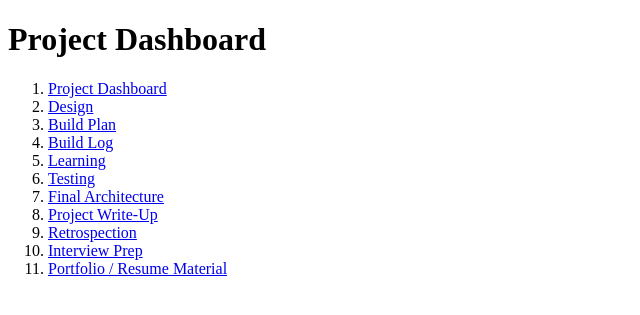
After one commit to Blasczyk/Project_Design_App, a Flask app: template templates/project_dashboard.html in a window 1280 px wide. The commit adds this page. Shown: the top 315 px of the page, without its empty margins (0-640 px from the left). Run offline with Flask 3, Linux system fonts and the light colour scheme; the template is opened without the code that fills it, so the values that code supplies are empty.

Commit message:
Refactor project routes and templates; add project dashboard and design form functionality

```diff
--- a/app.py
+++ b/app.py
@@ -1,4 +1,4 @@
-from flask import Flask, render_template, request
+from flask import Flask, render_template, request, redirect, url_for
 
 app = Flask(__name__)
 
@@ -28,13 +28,13 @@ projects = [
 ]
 
 @app.route("/", methods = ['Get'] )
-def dashboard():
+def Project_Repo():
     return render_template("projects.html", projects=projects)
 
 
 
 @app.route("/projects/<int:project_id>")
-def project_overview(project_id):
+def dashboard(project_id):
     project = next(
         (project for project in projects if project["id"] == project_id),
         None
@@ -42,7 +42,10 @@ def project_overview(project_id):
 
     if project is None:
         return "Project n0t found", 404
-    return render_template("project_overview.html", project = project)
+    return render_template("project_dashboard.html", project = project)
+
+
+
 
 @app.route("/projects/new", methods=["GET","POST"])
 def create_project():
@@ -58,6 +61,7 @@ def create_project():
         print(why_building)
         print(success)
 
+        new_id = max((project["id"] for project in projects), default=0)+1
 
         new_project= {
             "id": new_id,
@@ -70,6 +74,7 @@ def create_project():
             "progress": 0,
             "next_action": "Complete project design",
         }
+        projects.append(new_project)
          # Later:
         # 1. Read form
         # 2. Validate
@@ -77,14 +82,31 @@ def create_project():
         # 4. Create project
         # 5. Add to projects
         # 6. Redirect to new project
-
+        return redirect(url_for("dashboard", project_id=new_id))
 
     # Get ends here.
     return render_template("create_project.html")
 
-# @app.route("/design")
-# def design():
-#     return render_template("design.html")
+@app.route("/design", methods=["Get","POST"])
+def design():
+
+    if request.method == "POST":
+        problem = request.form.get("problem")
+        must_have = request.form.get("must_have")
+        nice_to_have = request.form.get("nice_have")
+        constraints = request.form.get("contraints")
+        architecture = request.form.get("arcitecture")
+        risks = request.form.get("risks")
+
+        print(problem)
+        print(must_have)
+        print(nice_to_have)
+        print(constraints)
+        print(architecture)
+        print(risks)
+
+
+    return render_template("design.html")
 
 
 # @app.route("/build")
--- /dev/null
+++ b/templates/project_dashboard.html
@@ -0,0 +1,33 @@
+<!DOCTYPE html>
+<html>
+
+<body>
+    <header>
+        <h1>Project Dashboard</h1>
+        <nav>
+            <div id="Menu">
+                <ol>
+                    <li class="active"><a href="#"> Project Dashboard</a></li>
+                    <li><a href="/templates/design.html"> Design</a></li>
+                    <li><a href="#"> Build Plan</a></li>
+                    <li><a href="#"> Build Log</a></li>
+                    <li><a href="#"> Learning</a></li>
+                    <li><a href="#"> Testing</a></li>
+                    <li><a href="#"> Final Architecture</a></li>
+                    <li><a href="#"> Project Write-Up</a></li>
+                    <li><a href="#"> Retrospection</a></li>
+                    <li><a href="#"> Interview Prep</a></li>
+                    <li><a href="#"> Portfolio / Resume Material</a></li>
+
+                </ol>
+            </div>
+        </nav>
+    </header>
+
+    <main>
+        <!-- Create a outline of what is done here, everything should be static
+          on this page. We should Just see the basic outline of completed part.
+          Maybe a percent completion as well in the header.-->
+    </main>
+</body>
+</html>
--- a/templates/projects.html
+++ b/templates/projects.html
@@ -24,7 +24,7 @@
         <ul>
             {% for project in projects %}
                 <li>
-                    <a href="{{ url_for('project_overview', project_id=project.id) }}">
+                    <a href="{{ url_for('project_dashboard', project_id=project.id) }}">
                         {{ project.title }}
                     </a>
                 </li>
```
Also changed, not shown: static/js/common.js (added, +17 -0 lines), static/js/design.js (added, +17 -0 lines), templates/design.html (+76 -0 lines), templates/base.html (deleted).
